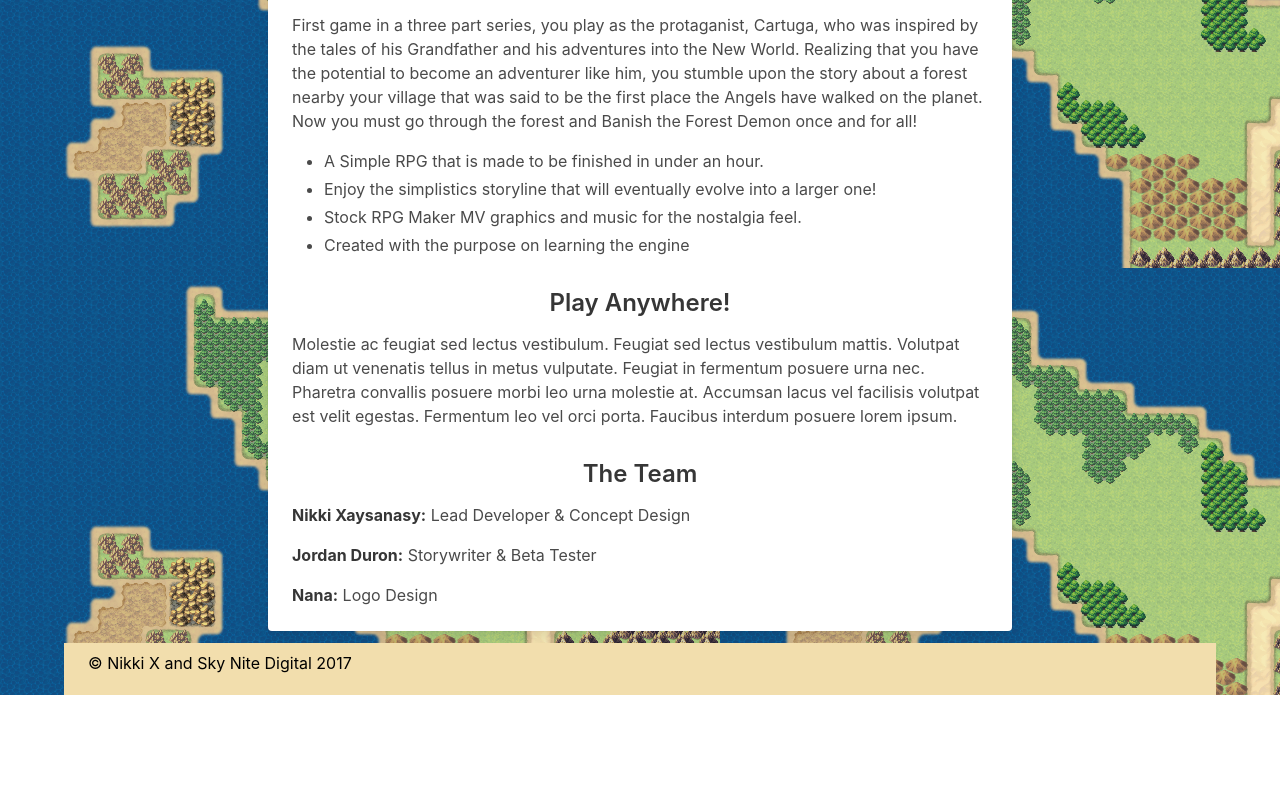
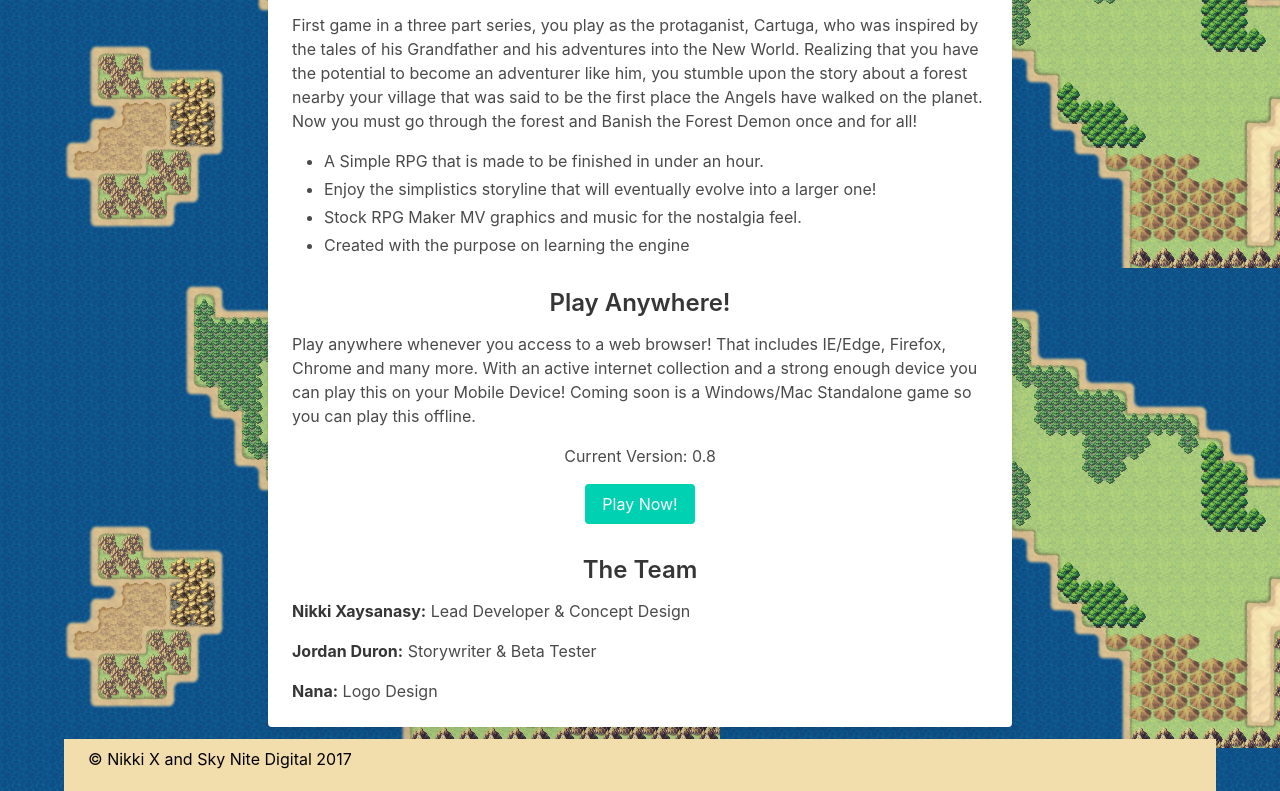
Before and after one commit to DjKniteX/Cartuga, a plain HTML site: page index.html in a window 1280 px wide. Shown: the part 692-1483 px from the top of the page. Before the commit the page ends 1387 px from the top, so only its background shows below. Drawn offline with nearby package versions, Linux system fonts and the light colour scheme.

Commit message:
fixed message

```diff
--- a/index.html
+++ b/index.html
@@ -120,11 +120,13 @@
                 <li>Created with the purpose on learning the engine</li>
               </ul>
               <h3 class="has-text-centered">Play Anywhere!</h3>
-              <p> Molestie ac feugiat sed lectus vestibulum. Feugiat sed lectus vestibulum mattis. Volutpat diam ut venenatis
-                tellus in metus vulputate. Feugiat in fermentum posuere urna nec. Pharetra convallis posuere morbi leo urna
-                molestie at. Accumsan lacus vel facilisis volutpat est velit egestas. Fermentum leo vel orci porta. Faucibus
-                interdum posuere lorem ipsum.
-              </p>
+              <p> Play anywhere whenever you access to a web browser! That includes IE/Edge, Firefox, Chrome and many more. With an active internet collection and a strong enough device
+                  you can play this on your Mobile Device! Coming soon is a Windows/Mac Standalone game so you can play this offline.
+                </p>
+                <div style="text-align: center">
+                  <p>Current Version: 0.8</p>
+                <a class="button is-primary" href="game.html" style="text-align: center">Play Now!</a>
+                </div>
               <h3 class="has-text-centered">The Team</h3>
               <p> <strong>Nikki Xaysanasy:</strong> Lead Developer &amp; Concept Design </p>
               <p> <strong>Jordan Duron:</strong> Storywriter &amp; Beta Tester</p>
```
Also changed, not shown: game.html (+2 -1 lines).
